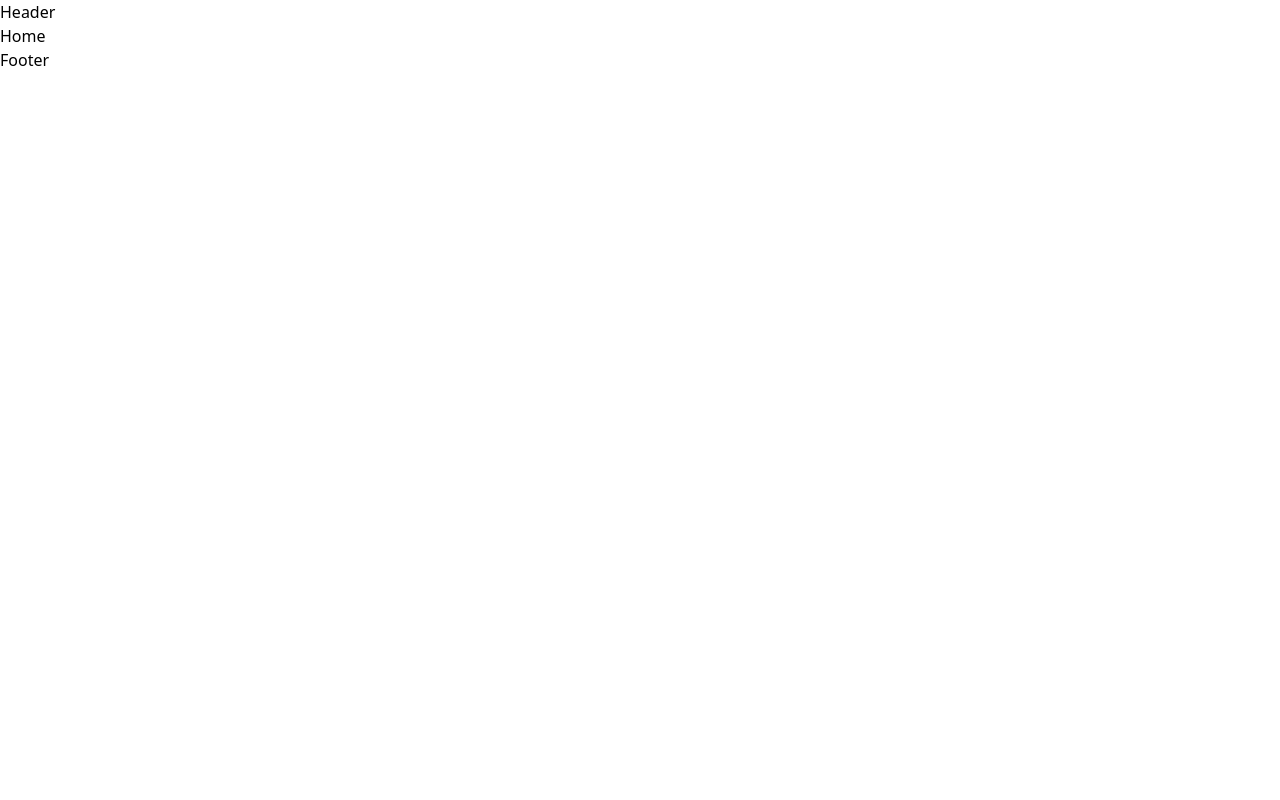
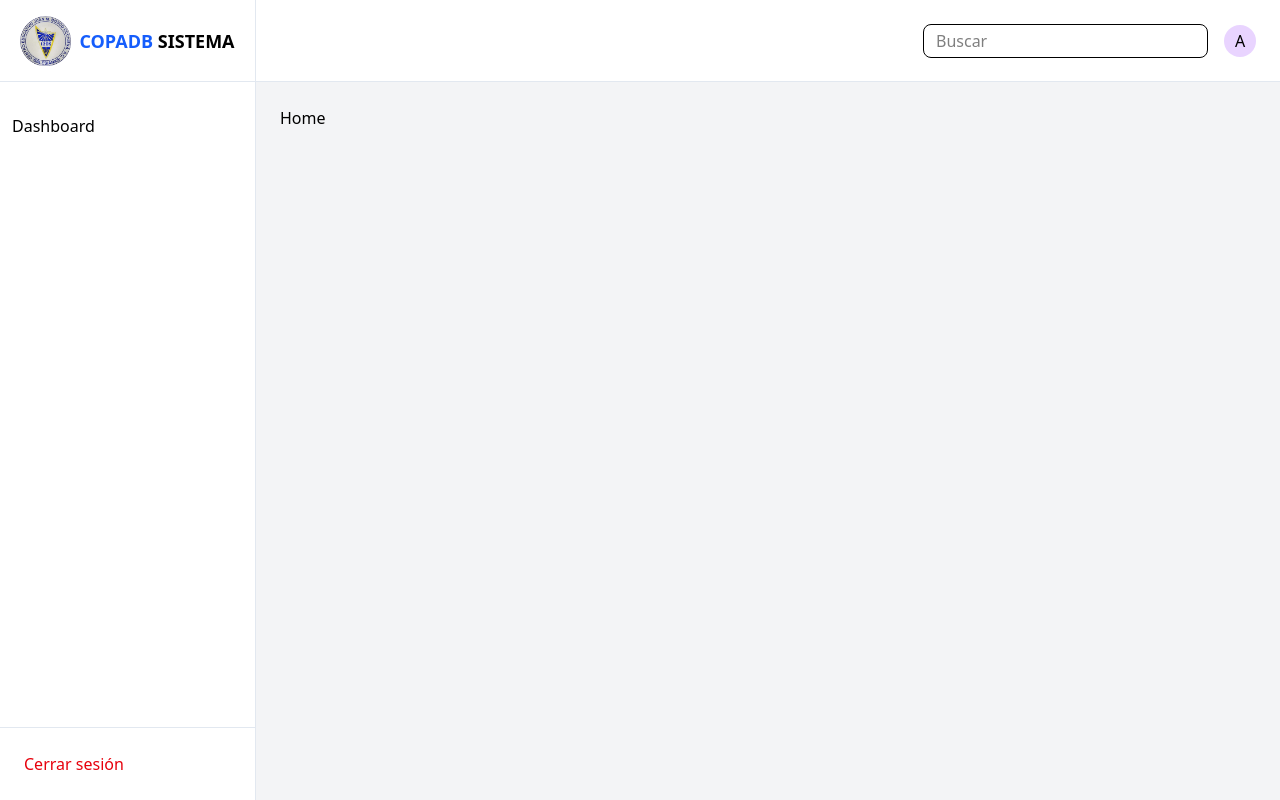
Before and after one commit to bernardolira231/COPADB, a React (Vite) app in the folder frontend/: page /Home in a window 1280 px wide. Built offline with nearby package versions, Linux system fonts and the light colour scheme.

Commit message:
Agregar componentes de diseño: implementar Sidebar y Header en el layout principal

```diff
--- a/frontend/src/components/Layout/Layout.tsx
+++ b/frontend/src/components/Layout/Layout.tsx
@@ -1,4 +1,6 @@
-import { ReactNode } from 'react';
+import { ReactNode } from "react";
+import Sidebar from "./components/Sidebar";
+import Header from "./components/Header";
 
 interface LayoutProps {
   children: ReactNode;
@@ -6,12 +8,14 @@ interface LayoutProps {
 
 const Layout = ({ children }: LayoutProps) => {
   return (
-    <main>
-      <h1>Header</h1>
-      {children}
-      <h1>Footer</h1>
-    </main>
+    <div className="h-screen flex">
+      <Sidebar />
+      <div className="flex-1 flex flex-col bg-gray-100">
+        <Header />
+        <div className="p-6 flex-1 overflow-auto">{children}</div>
+      </div>
+    </div>
   );
-}
+};
 
 export default Layout;
--- /dev/null
+++ b/frontend/src/components/Layout/components/Header/Header.tsx
@@ -0,0 +1,26 @@
+const Header = () => {
+  return (
+    <header className="h-[82px] bg-white border-b border-border-color flex items-center px-6">
+      <div className="flex-1"></div>
+
+      <div className="flex items-center gap-4">
+        <div className="relative">
+          <input
+            type="text"
+            placeholder="Buscar"
+            className="border rounded-lg pl-3 pr-10 py-1"
+          />
+          {/* <FaSearch className="absolute right-3 top-1/2 transform -translate-y-1/2 text-gray-400" /> */}
+        </div>
+
+        {/* <FaBell className="text-gray-600 cursor-pointer" /> */}
+
+        <div className="w-8 h-8 bg-purple-200 rounded-full flex items-center justify-center cursor-pointer">
+          A {/* Aquí puedes poner inicial o imagen de perfil */}
+        </div>
+      </div>
+    </header>
+  );
+};
+
+export default Header;
--- /dev/null
+++ b/frontend/src/components/Layout/components/Header/index.ts
@@ -0,0 +1,3 @@
+import Header from "./Header";
+
+export default Header;
--- /dev/null
+++ b/frontend/src/components/Layout/components/Sidebar/Sidebar.tsx
@@ -0,0 +1,42 @@
+import { useNavigate } from "@tanstack/react-router";
+
+const Sidebar = () => {
+  const navigate = useNavigate();
+
+  const handleLogout = () => {
+    navigate({ to: "/" });
+  };
+  return (
+    <aside className="w-64 bg-white border-r border-border-color flex flex-col justify-between">
+      <div>
+        <div className="flex items-center gap-2 border-b border-border-color py-2 h-[82px] justify-center">
+          <img
+            src="/src/assets/images/icon.png"
+            alt="Logo de la escuela"
+            className="h-[50px] w-[51px]"
+          />
+          <h2 className="text-lg font-bold">
+            <span className="text-blue-600">COPADB</span> SISTEMA
+          </h2>
+        </div>
+        <nav className="mt-6 space-y-2">
+          <a href="#" className="block py-2 px-3 rounded hover:bg-gray-100">
+            Dashboard
+          </a>
+        </nav>
+      </div>
+
+      <div className="p-4 border-t border-border-color">
+        <button
+          onClick={handleLogout}
+          className="w-full flex items-center gap-2 text-left text-red-600 hover:bg-red-100 p-2 rounded"
+        >
+          {/* <FaSignOutAlt /> */}
+          Cerrar sesión
+        </button>
+      </div>
+    </aside>
+  );
+};
+
+export default Sidebar;
--- /dev/null
+++ b/frontend/src/components/Layout/components/Sidebar/index.ts
@@ -0,0 +1,3 @@
+import Sidebar from "./Sidebar";
+
+export default Sidebar;
--- a/frontend/src/styles/index.css
+++ b/frontend/src/styles/index.css
@@ -1,7 +1,9 @@
 @import "tailwindcss";
 
 @theme {
+    --color-layout-bg: #F7F9FA;
     --color-login-bg: #E3EDFE;
     --color-primary: #062B7F;
     --color-secondary: #30A6FF;
+    --color-border-color: #E2E8F0;
 }
```
